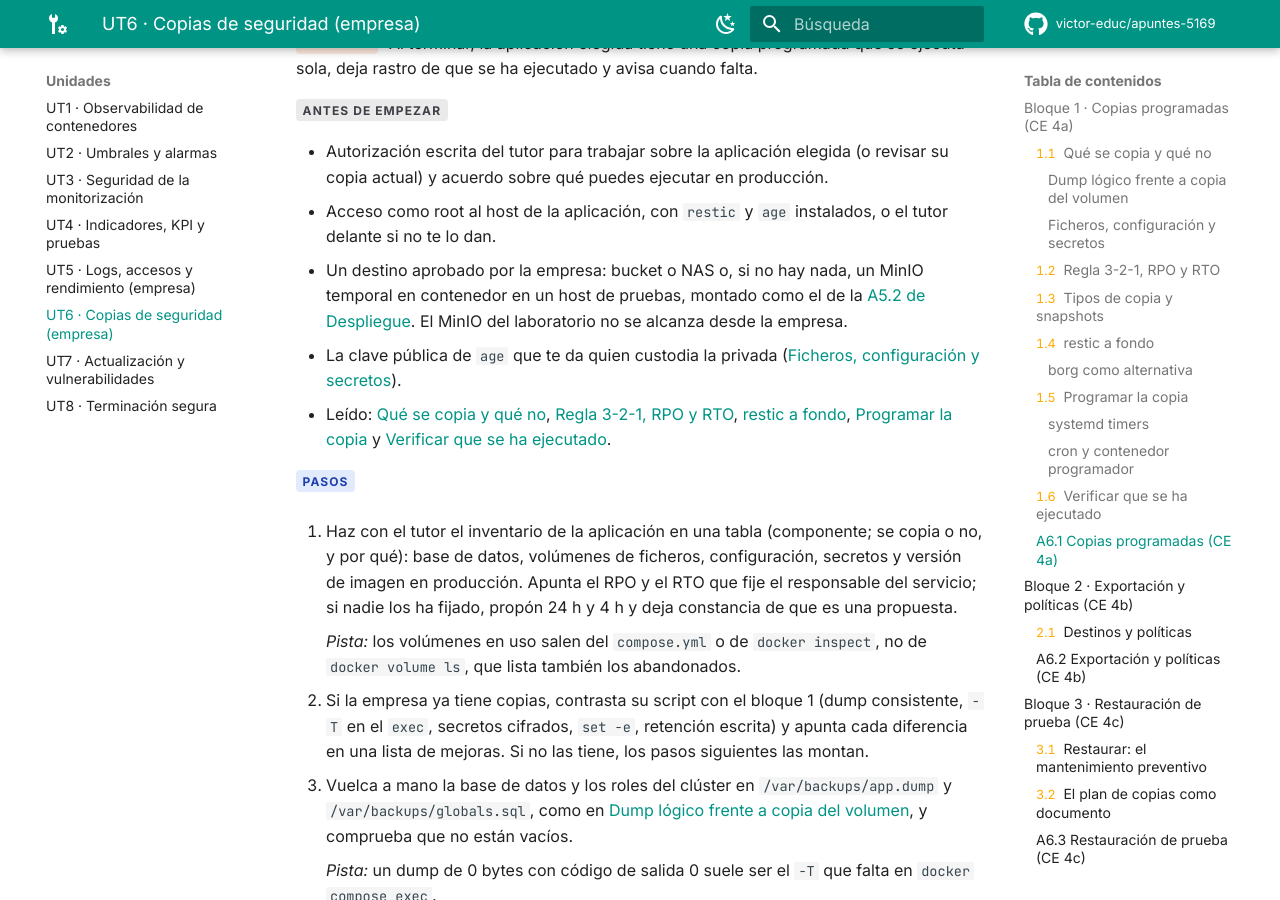
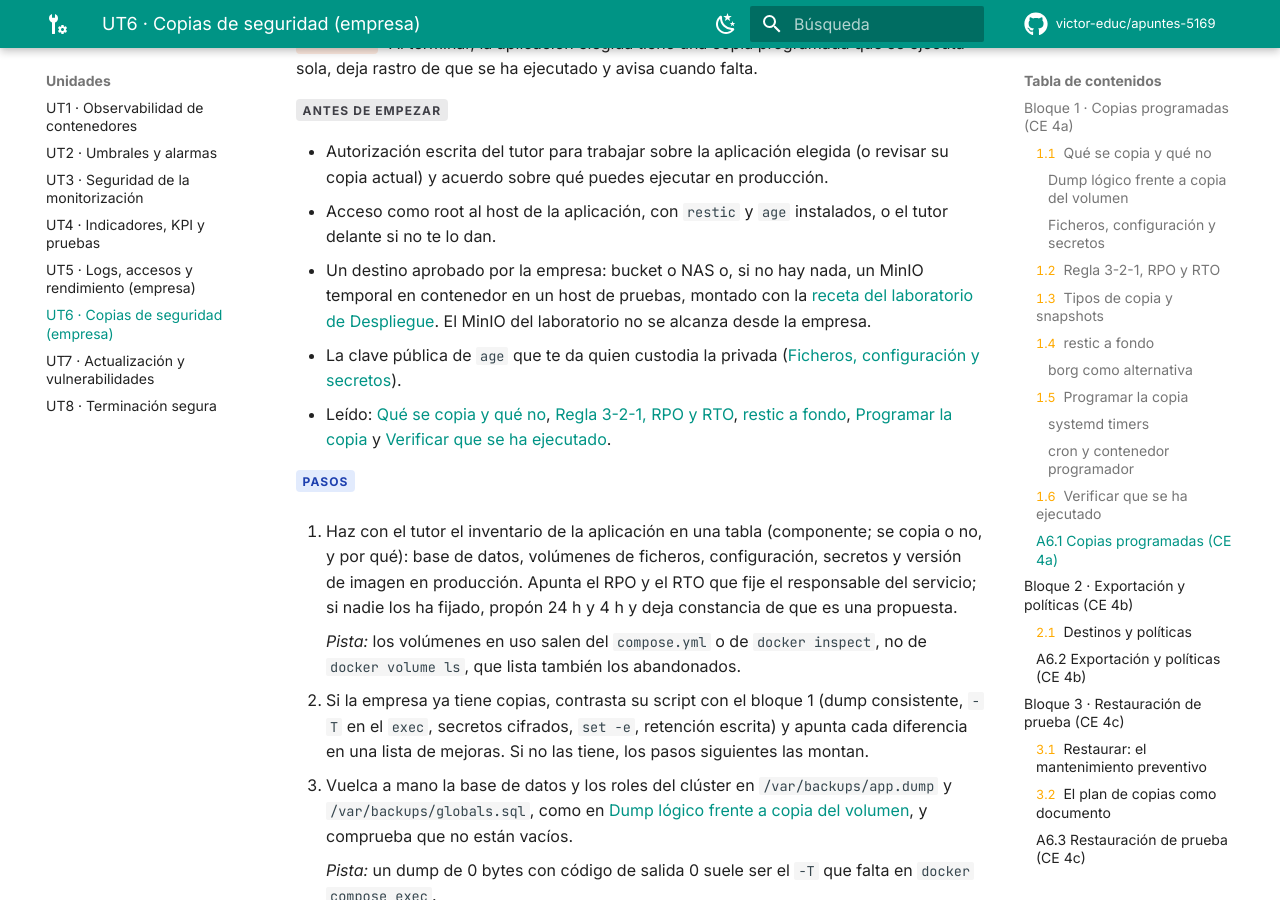
Before and after one commit to victor-educ/apuntes-5169, an MkDocs documentation site: the page built from docs/ut/ut6-copias-seguridad.md, in a window 1280 px wide and 900 px high, scrolled down 13274 px. Built offline with MkDocs 1.6.1 and Material for MkDocs 9.7.7, drawn with Linux system fonts in a browser that asks for light colours; comment, search, counter and statistics services are not loaded.

Commit message:
UT6: el MinIO temporal enlaza la receta del laboratorio de Despliegue
Co-Authored-By: Claude Opus 5.5 <noreply@anthropic.com>

```diff
--- a/docs/ut/ut6-copias-seguridad.md
+++ b/docs/ut/ut6-copias-seguridad.md
@@ -308,7 +308,7 @@ Si la empresa no tiene Prometheus, o el host que copia está fuera de su red de
 
 - Autorización escrita del tutor para trabajar sobre la aplicación elegida (o revisar su copia actual) y acuerdo sobre qué puedes ejecutar en producción.
 - Acceso como root al host de la aplicación, con `restic` y `age` instalados, o el tutor delante si no te lo dan.
-- Un destino aprobado por la empresa: bucket o NAS o, si no hay nada, un MinIO temporal en contenedor en un host de pruebas, montado como el de la [A5.2 de Despliegue](https://victor-educ.github.io/apuntes-5166/ut/ut5-iac/#a52-requisitos-y-variables-sesion-22). El MinIO del laboratorio no se alcanza desde la empresa.
+- Un destino aprobado por la empresa: bucket o NAS o, si no hay nada, un MinIO temporal en contenedor en un host de pruebas, montado con la [receta del laboratorio de Despliegue](https://victor-educ.github.io/apuntes-5166/laboratorio/#como-se-monta-minio). El MinIO del laboratorio no se alcanza desde la empresa.
 - La clave pública de `age` que te da quien custodia la privada ([Ficheros, configuración y secretos](#ficheros-configuracion-y-secretos)).
 - Leído: [Qué se copia y qué no](#que-se-copia-y-que-no), [Regla 3-2-1, RPO y RTO](#regla-3-2-1-rpo-y-rto), [restic a fondo](#restic-a-fondo), [Programar la copia](#programar-la-copia) y [Verificar que se ha ejecutado](#verificar-que-se-ha-ejecutado).
 
```
